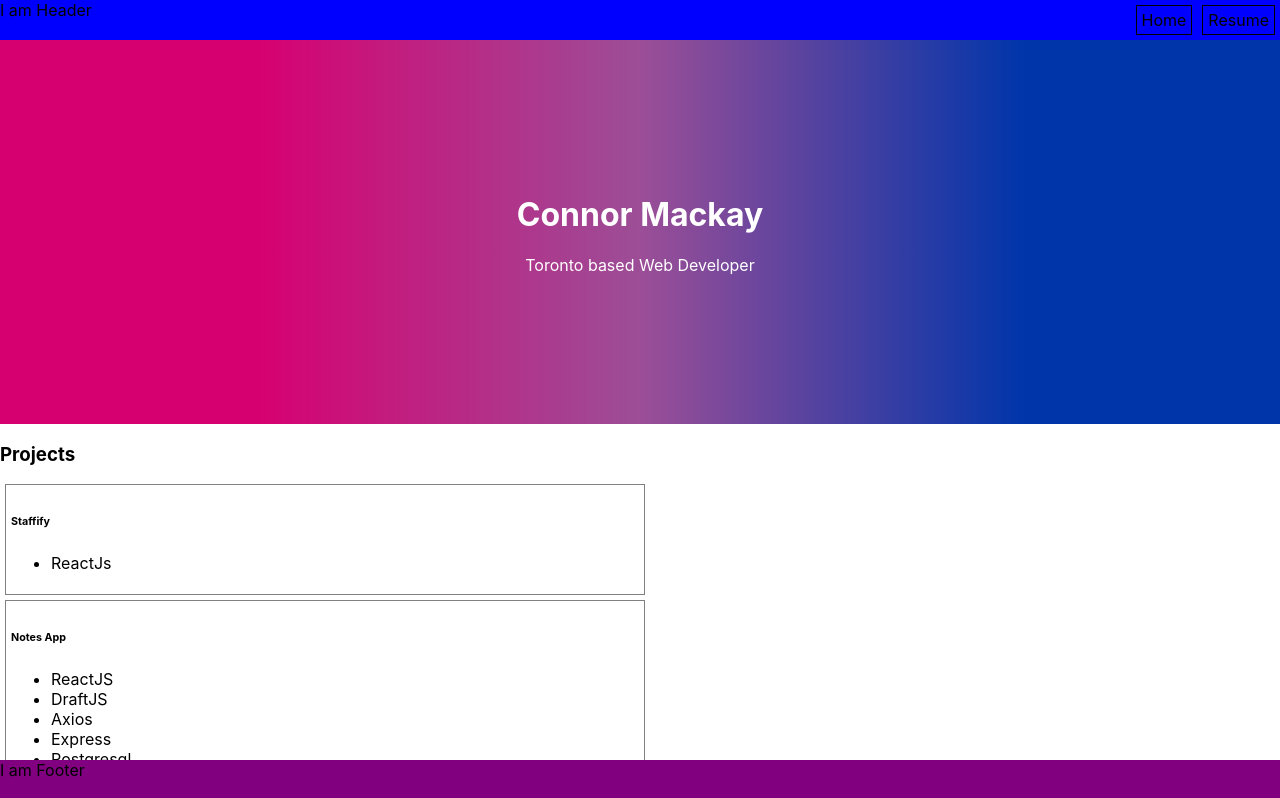
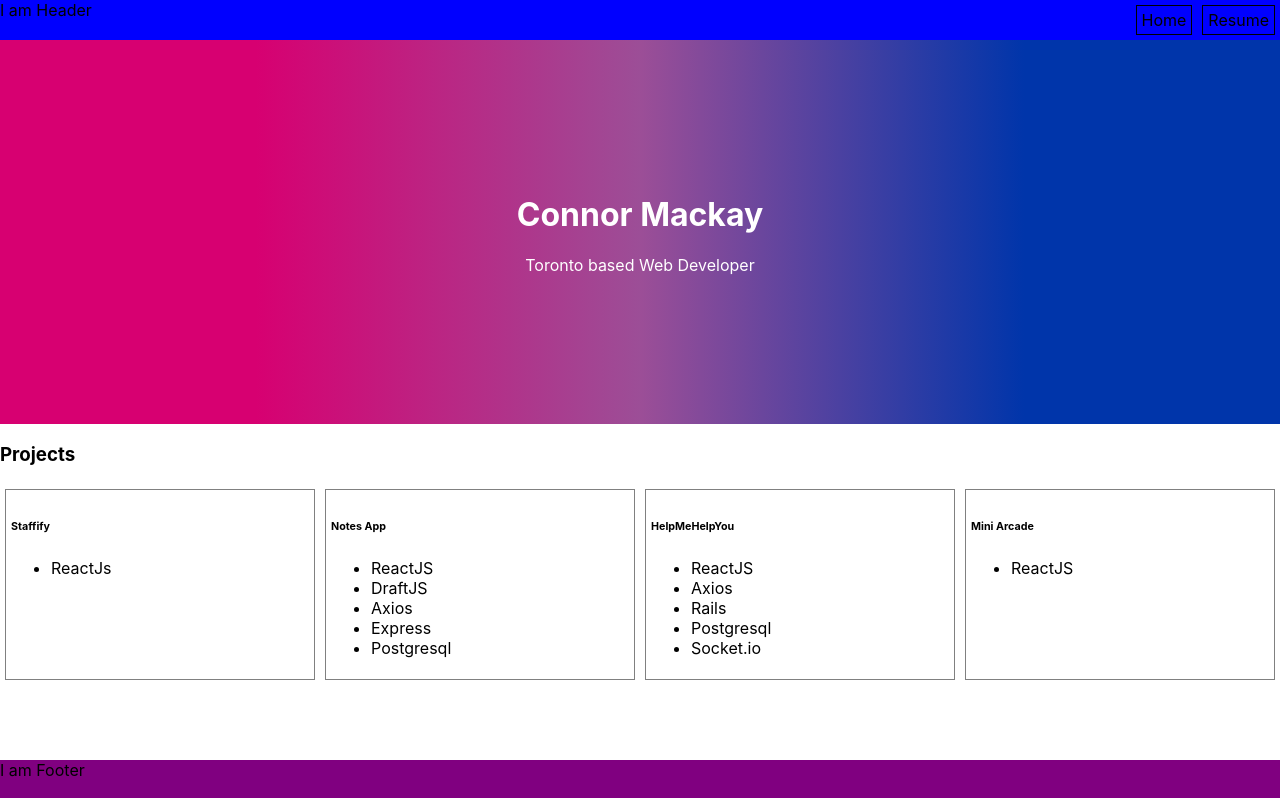
Before and after one commit to CD-Mackay/personal_site, a Next.js app: page / in a window 1280 px wide. Shown: the top 798 px of the page. Built offline with nearby package versions, Linux system fonts and the light colour scheme.

Commit message:
Add breakpoints to project section

```diff
--- a/Components/ProjectCard/ProjectCard.module.css
+++ b/Components/ProjectCard/ProjectCard.module.css
@@ -2,5 +2,4 @@
   padding: 5px;
   border: 1px solid gray;
   margin: 5px;
-  width: 50%;
 }
--- a/Components/Projects/Projects.js
+++ b/Components/Projects/Projects.js
@@ -1,14 +1,22 @@
-import ProjectCard from '../ProjectCard/ProjectCard';
-import styles from './Projects.module.css';
+import ProjectCard from "../ProjectCard/ProjectCard";
+import styles from "./Projects.module.css";
 
 export default function Projects() {
   return (
     <div className={styles.projects}>
       <h3>Projects</h3>
-      <ProjectCard name={"Staffify"} tech={["ReactJs"]}/>
-      <ProjectCard name={"Notes App"} tech={["ReactJS", "DraftJS", "Axios", "Express", "Postgresql"]} />
-      <ProjectCard name={"HelpMeHelpYou"} tech={["ReactJS", "Axios", "Rails", "Postgresql", "Socket.io"]} />
-      <ProjectCard name={"Mini Arcade"}  tech={["ReactJS"]}/>
+      <div className={styles.grid}>
+        <ProjectCard name={"Staffify"} tech={["ReactJs"]} />
+        <ProjectCard
+          name={"Notes App"}
+          tech={["ReactJS", "DraftJS", "Axios", "Express", "Postgresql"]}
+        />
+        <ProjectCard
+          name={"HelpMeHelpYou"}
+          tech={["ReactJS", "Axios", "Rails", "Postgresql", "Socket.io"]}
+        />
+        <ProjectCard name={"Mini Arcade"} tech={["ReactJS"]} />
+      </div>
     </div>
-  )
-};
+  );
+}
--- a/Components/Projects/Projects.module.css
+++ b/Components/Projects/Projects.module.css
@@ -1,3 +1,21 @@
 .projects {
   margin-bottom: 60px;
 }
+.grid {
+  display: grid;
+  grid-template-columns: 1fr;
+}
+
+@media (min-width: 576px) {
+  .grid {
+    display: grid;
+    grid-template-columns: 1fr 1fr;
+  }
+}
+
+@media (min-width: 768px) {
+  .grid {
+    display: grid;
+    grid-template-columns: 1fr 1fr 1fr 1fr;
+  }
+}
```
